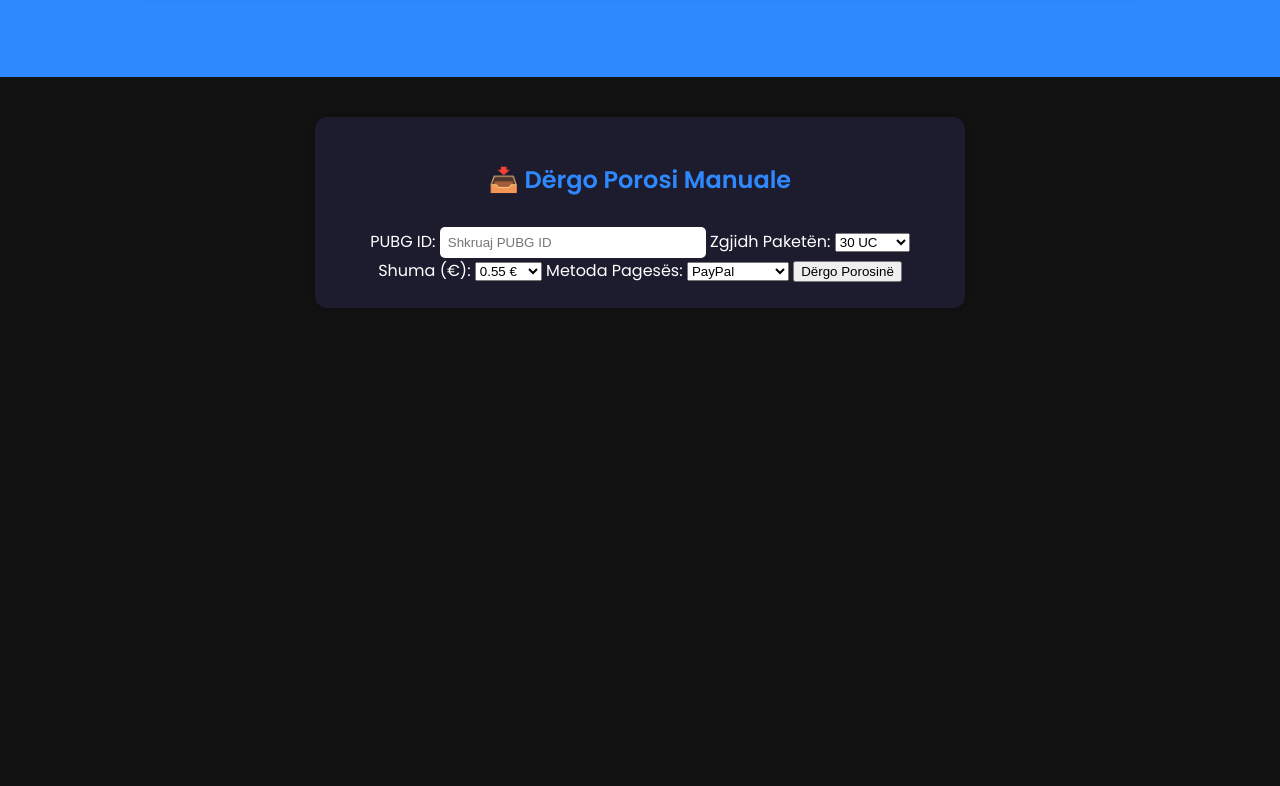
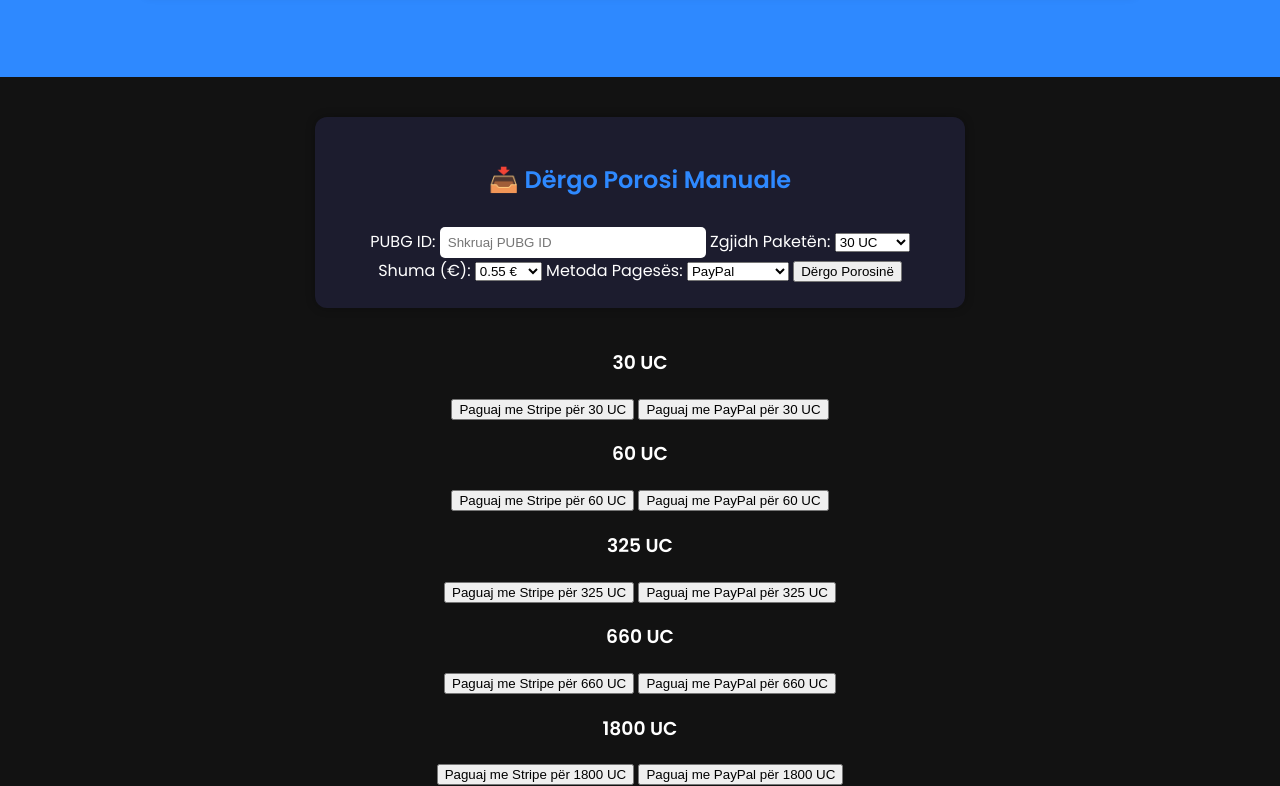
Before and after one commit to beharkinolli24/NEW-reale, a plain HTML site: page index.html in a window 1280 px wide. Shown: the part 7059-7845 px from the top of the page. Before the commit the page ends 7407 px from the top, so only its background shows below. Drawn offline with Linux system fonts and the light colour scheme.

Commit message:
Add files via upload

```diff
--- a/index.html
+++ b/index.html
@@ -595,3 +595,38 @@
 </body>
 
 </html>
+
+  <!-- 30 UC -->
+  <div>
+    <h3>30 UC</h3>
+    <button class="btn" onclick="window.location.href='https://buy.stripe.com/4gM8wP6i18nUcnI8OIgw000'">Paguaj me Stripe për 30 UC</button>
+    <button class="btn" onclick="window.location.href='/pay-with-paypal?amount=30'">Paguaj me PayPal për 30 UC</button>
+  </div>
+
+  <!-- 60 UC -->
+  <div>
+    <h3>60 UC</h3>
+    <button class="btn" onclick="window.location.href='https://buy.stripe.com/bJe3cveOxaw2afAd4Ygw001'">Paguaj me Stripe për 60 UC</button>
+    <button class="btn" onclick="window.location.href='/pay-with-paypal?amount=60'">Paguaj me PayPal për 60 UC</button>
+  </div>
+
+  <!-- 325 UC -->
+  <div>
+    <h3>325 UC</h3>
+    <button class="btn" onclick="window.location.href='https://buy.stripe.com/28E9ATeOx0Vs4Vg8OIgw002'">Paguaj me Stripe për 325 UC</button>
+    <button class="btn" onclick="window.location.href='/pay-with-paypal?amount=325'">Paguaj me PayPal për 325 UC</button>
+  </div>
+
+  <!-- 660 UC -->
+  <div>
+    <h3>660 UC</h3>
+    <button class="btn" onclick="window.location.href='https://buy.stripe.com/6oU00jcGp33A5Zk9SMgw003'">Paguaj me Stripe për 660 UC</button>
+    <button class="btn" onclick="window.location.href='/pay-with-paypal?amount=660'">Paguaj me PayPal për 660 UC</button>
+  </div>
+
+  <!-- 1800 UC -->
+  <div>
+    <h3>1800 UC</h3>
+    <button class="btn" onclick="window.location.href='https://buy.stripe.com/6oUbJ121L7jQ4Vg0icgw004'">Paguaj me Stripe për 1800 UC</button>
+    <button class="btn" onclick="window.location.href='/pay-with-paypal?amount=1800'">Paguaj me PayPal për 1800 UC</button>
+  </div>
```
